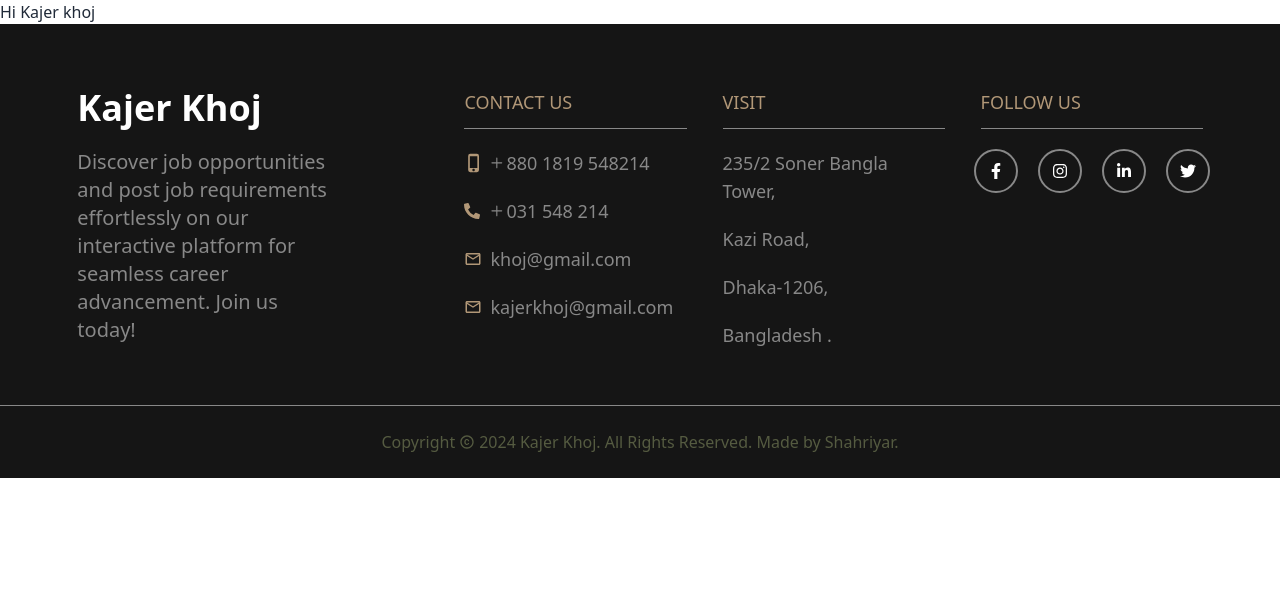
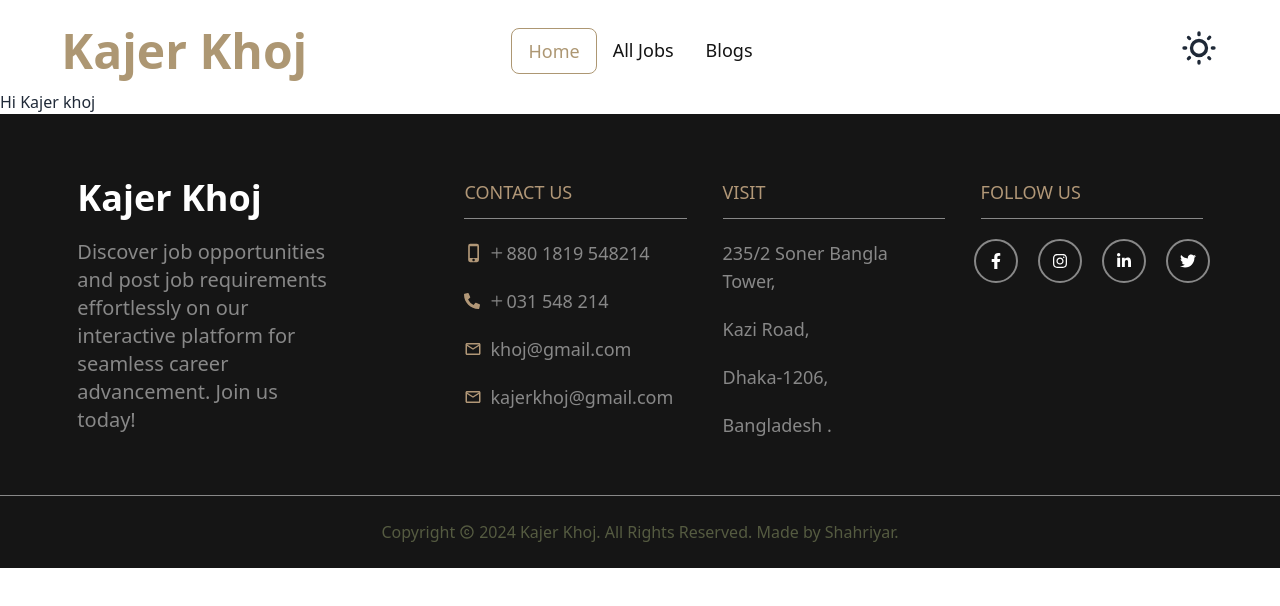
Before and after one commit to shahriyar06/Kajer_Khoj, a React (Vite) app: page / in a window 1280 px wide. Shown: the top 606 px of the page. Built offline with nearby package versions, Linux system fonts and the light colour scheme.

Commit message:
Navbar completed

```diff
--- /dev/null
+++ b/src/Page/AllJobs/AllJobs.jsx
@@ -0,0 +1,11 @@
+
+
+const AllJobs = () => {
+    return (
+        <div>
+            <h2>hhhh</h2>
+        </div>
+    );
+};
+
+export default AllJobs;
--- /dev/null
+++ b/src/Page/Blogs/Blogs.jsx
@@ -0,0 +1,11 @@
+
+
+const Blogs = () => {
+    return (
+        <div>
+            <h1>handlesociallogout</h1>
+        </div>
+    );
+};
+
+export default Blogs;
--- a/src/Root/Root.jsx
+++ b/src/Root/Root.jsx
@@ -1,9 +1,11 @@
 import { Outlet } from 'react-router-dom';
 import Footer from '../Share/Footer/Footer';
+import Navbar from '../Share/Navbar/Navbar';
 
 const Root = () => {
     return (
         <div>
+            <Navbar></Navbar>
             <Outlet></Outlet>
             <Footer></Footer>
         </div>
--- /dev/null
+++ b/src/Share/Navbar/Navbar.jsx
@@ -0,0 +1,99 @@
+import {  NavLink } from "react-router-dom";
+
+
+const Navbar = () => {
+
+    const Navbar = <>
+        <li><NavLink to='/' className={({ isActive }) => isActive ? "border-[#ad9773] border text-[#ad9773]" : "text-[#131313]"}>Home</NavLink></li>
+        <li><NavLink to='/alljobs' className={({ isActive }) => isActive ? "border-[#ad9773] border text-[#ad9773]" : "text-[#131313]"}>All Jobs</NavLink></li>
+        <li><NavLink to='/blogs' className={({ isActive }) => isActive ? "border-[#ad9773] border text-[#ad9773]" : "text-[#131313]"}>Blogs</NavLink></li>
+        {/* {
+            user && <li><NavLink to='/addcraft' className={({ isActive }) => isActive ? "border-[#ad9773] border text-[#ad9773]" : "text-[#131313]"}>Add Craft</NavLink></li>
+        } */}
+    </>
+    return (
+        <div className="lg:w-11/12 mx-auto mt-3">
+            <div className="navbar bg-base-100">
+                <div className="navbar-start relative">
+                    <div className="dropdown">
+                        <div tabIndex={0} role="button" className="btn btn-ghost lg:hidden">
+                            <svg xmlns="http://www.w3.org/2000/svg" className="h-5 w-5" fill="none" viewBox="0 0 24 24" stroke="currentColor"><path strokeLinecap="round" strokeLinejoin="round" strokeWidth="2" d="M4 6h16M4 12h8m-8 6h16" /></svg>
+                        </div>
+                        <ul tabIndex={0} className="menu menu-sm dropdown-content mt-3 p-2 shadow bg-base-100 rounded-box w-52 absolute z-10">
+                            {Navbar}
+                        </ul>
+                    </div>
+                    <a className="lg:text-5xl text-lg font-extrabold text-[#ad9773]">Kajer Khoj</a>
+                </div>
+                <div className="navbar-center hidden lg:flex">
+                    <ul className="menu menu-horizontal px-1 text-lg">
+                        {Navbar}
+                    </ul>
+                </div>
+                <div className="navbar-end flex item-center">
+                    <div className="ml-6">
+                        <label className="swap swap-rotate">
+                            {/* this hidden checkbox controls the state */}
+                            <input
+                                type="checkbox"
+                                className="theme-controller"
+                                value="dark"
+                            />
+
+                            {/* sun icon */}
+                            <svg
+                                className="swap-off fill-current w-10 h-10"
+                                xmlns="http://www.w3.org/2000/svg"
+                                viewBox="0 0 24 24"
+                            >
+                                <path d="M5.64,17l-.71.71a1,1,0,0,0,0,1.41,1,1,0,0,0,1.41,0l.71-.71A1,1,0,0,0,5.64,17ZM5,12a1,1,0,0,0-1-1H3a1,1,0,0,0,0,2H4A1,1,0,0,0,5,12Zm7-7a1,1,0,0,0,1-1V3a1,1,0,0,0-2,0V4A1,1,0,0,0,12,5ZM5.64,7.05a1,1,0,0,0,.7.29,1,1,0,0,0,.71-.29,1,1,0,0,0,0-1.41l-.71-.71A1,1,0,0,0,4.93,6.34Zm12,.29a1,1,0,0,0,.7-.29l.71-.71a1,1,0,1,0-1.41-1.41L17,5.64a1,1,0,0,0,0,1.41A1,1,0,0,0,17.66,7.34ZM21,11H20a1,1,0,0,0,0,2h1a1,1,0,0,0,0-2Zm-9,8a1,1,0,0,0-1,1v1a1,1,0,0,0,2,0V20A1,1,0,0,0,12,19ZM18.36,17A1,1,0,0,0,17,18.36l.71.71a1,1,0,0,0,1.41,0,1,1,0,0,0,0-1.41ZM12,6.5A5.5,5.5,0,1,0,17.5,12,5.51,5.51,0,0,0,12,6.5Zm0,9A3.5,3.5,0,1,1,15.5,12,3.5,3.5,0,0,1,12,15.5Z" />
+                            </svg>
+
+                            {/* moon icon */}
+                            <svg
+                                className="swap-on fill-current w-10 h-10"
+                                xmlns="http://www.w3.org/2000/svg"
+                                viewBox="0 0 24 24"
+                            >
+                                <path d="M21.64,13a1,1,0,0,0-1.05-.14,8.05,8.05,0,0,1-3.37.73A8.15,8.15,0,0,1,9.08,5.49a8.59,8.59,0,0,1,.25-2A1,1,0,0,0,8,2.36,10.14,10.14,0,1,0,22,14.05,1,1,0,0,0,21.64,13Zm-9.5,6.69A8.14,8.14,0,0,1,7.08,5.22v.27A10.15,10.15,0,0,0,17.22,15.63a9.79,9.79,0,0,0,2.1-.22A8.11,8.11,0,0,1,12.14,19.73Z" />
+                            </svg>
+                        </label>
+                    </div>
+                    {/* {
+                        user ?
+                            <div className=" relative">
+                                <details className="dropdown dropdown-end">
+                                    <summary className="m-1 btn bg-transparent border-transparent hover:bg-transparent hover:border-transparent">
+                                        <div className="w-10 rounded-full tooltip" data-tip={user.displayName}>
+                                            <img className="w-10 h-10 rounded-full" src={user?.photoURL || "https://daisyui.com/images/stock/photo-1534528741775-53994a69daeb.jpg"} />
+                                        </div>
+                                    </summary>
+                                    <ul className="p-2 shadow menu dropdown-content bg-base-100 rounded-box w-32  md:text-lg absolute z-10">
+                                        <li className="hover:text-[#f05431da]"><Link to={'/profile'}>Profile</Link></li>
+                                        <li className="hover:text-[#f05431da]" onClick={() => handlesociallogout(signout)}><Link>Logout</Link></li>
+                                    </ul>
+                                </details>
+
+                            </div>
+                            :
+                            <div className="relative">
+                                <details className="dropdown">
+                                    <summary className="m-1 btn bg-transparent border-transparent hover:bg-transparent hover:border-transparent">
+                                        <div className="p-2 bg-[#f05431da] border-2 rounded-full tooltip" data-tip="Login">
+                                            <BsPerson className="text-3xl text-[#FFFFFF]" />
+                                        </div>
+                                    </summary>
+                                    <ul className="p-2 shadow menu dropdown-content bg-base-100 rounded-box w-32 lg:text-lg absolute z-10">
+                                        <li><Link to='/login' className=" hover:text-[#f05431da]">Log In</Link></li>
+                                        <li><Link to='/register' className="hover:text-[#f05431da]">Register</Link></li>
+                                    </ul>
+                                </details>
+                            </div>
+                    } */}
+                </div>
+            </div>
+        </div>
+    );
+};
+
+export default Navbar;
```
Also changed, not shown: src/Router/Router.jsx (+10 -0 lines), src/Component/Login/Login.jsx (added).
